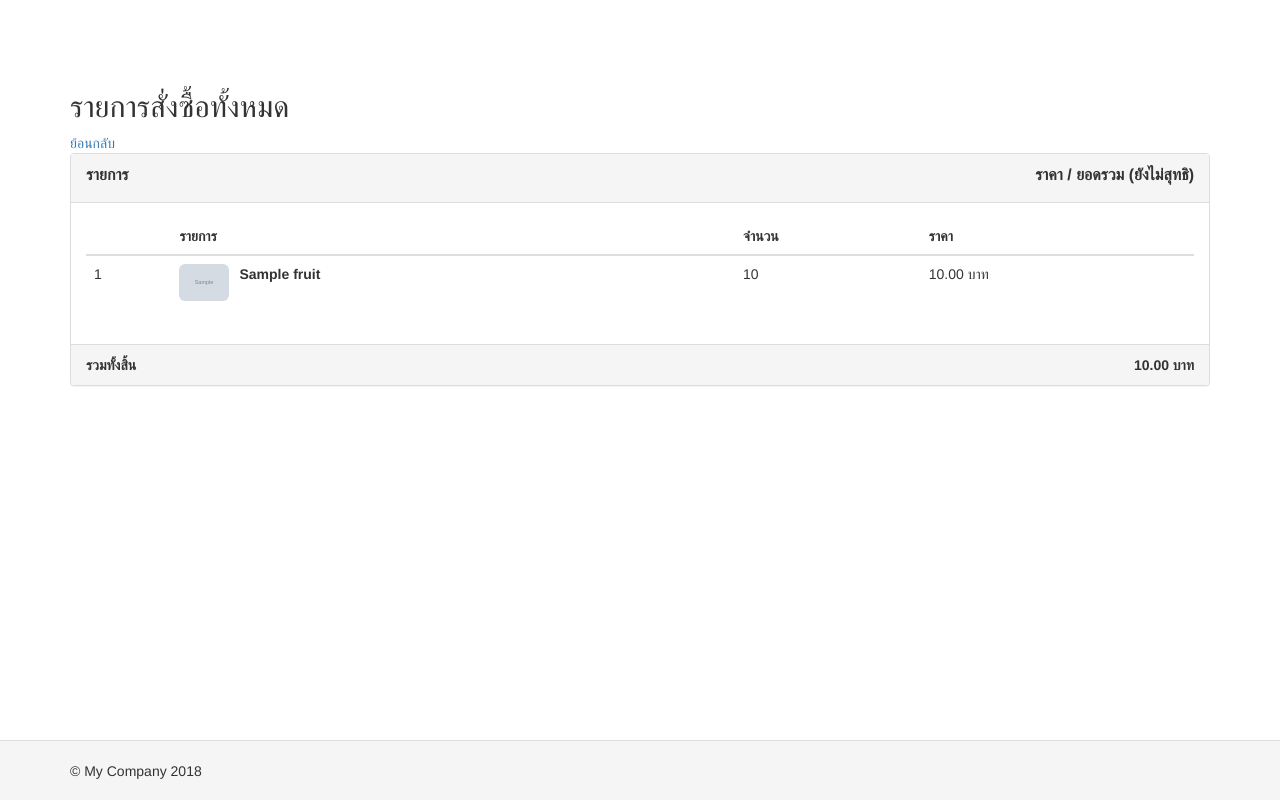
After one commit to chanpan/project_, a Yii app: template views/order/my-order-detail.php in a window 1280 px wide. The commit adds this page. Run offline with PHP 8.4 and a stand-in for Yii, Linux system fonts and the light colour scheme; the template is opened without the code that fills it: most values are stand-ins (such as "Sample title", 1, 10 or a date in 2020); grey boxes marked "Sample" are stand-in pictures; data that the repository does not hold is empty; some libraries are stand-ins or nearby versions.

Commit message:
แก้ไขหน้า cart

```diff
--- /dev/null
+++ b/views/order/my-order-detail.php
@@ -0,0 +1,60 @@
+<?php
+$this->title = 'รายการสั่งซื้อทั้งหมด';
+$total=0;
+//\cpn\lib\classes\CNDumper::dump($detail);
+?>
+<h2><?= $this->title;?></h2>
+<a href="/order/my-order">ย้อนกลับ</a>
+<div class="panel panel-default">
+    <div class="panel-heading">
+        <div class="panel-title">
+            <div class="row">
+                <div class="col-md-12">
+                    <label class="pull-left">รายการ</label>
+                    <label class="pull-right">ราคา / ยอดรวม (ยังไม่สุทธิ)</label>
+                </div>
+            </div>
+        </div>
+    </div>
+    <div class="panel-body">
+        <div id="content">
+            <table class="table">
+                <thead>
+                    <tr>
+                        <th></th>
+                        <th>รายการ</th>
+                        <th>จำนวน</th>
+                        <th>ราคา</th>
+                    </tr>
+                </thead>
+                <tbody>
+                    <?php foreach($detail as $key=>$d){?>
+                    <?php $total += $d->total;?>
+                    <tr>
+                        <td><?= $key+1;?></td>
+                        <td>
+                            <img style="width:50px;float: left;margin-right:10px;"
+                                 src="<?= Yii::getAlias('@web').'/uploads/'.$d->fruits->image?>"
+                                 class="img img-responsive img-rounded">
+                            <label><?= $d->fruits->name;?></label>
+                        </td>
+                        <td>
+                            <?= $d->amount;?>
+                        </td>
+                        <td><?= number_format($d->total, 2);?> บาท</td>
+                    </tr>
+                    <?php }?>
+                </tbody>
+            </table>
+        </div>
+
+    </div>
+    <div class="panel-footer">
+        <div class="row">
+            <div class="col-md-12">
+                <div class="pull-left"><b>รวมทั้งสิ้น</b></div>
+                <div class="pull-right"><b><?= number_format($total, 2);?> บาท</b></div>
+            </div>
+        </div>
+    </div>
+</div>
--- a/views/order/my-order.php
+++ b/views/order/my-order.php
@@ -22,7 +22,7 @@ $this->title = 'รายการสั่งซื้อทั้งหมด'
                     <tbody>
                         <?php foreach ($order as $o) { ?>
                             <tr>
-                                <td><a href="">ODR<?= $o['id']; ?></a></td>
+                                <td><a href="<?= \yii\helpers\Url::to(['/order/my-order-detail','id'=>$o['id']])?>">ODR<?= $o['id']; ?></a></td>
                                 <td><?= $o['date']; ?></td>
                                 <td><?= ($o['status'] == 1) ? 'ชำระเงินแล้ว' : 'ยังไม่ชำระเงิน'; ?></td>
                             </tr>
```
Also changed, not shown: controllers/OrderController.php (+11 -0 lines), lib/yii2-lib/classes/CNDumper.php (added, +12 -0 lines), models/OrderDetail.php (+9 -0 lines), web/uploads/20180602081520152792732013009187..jpg (added).
